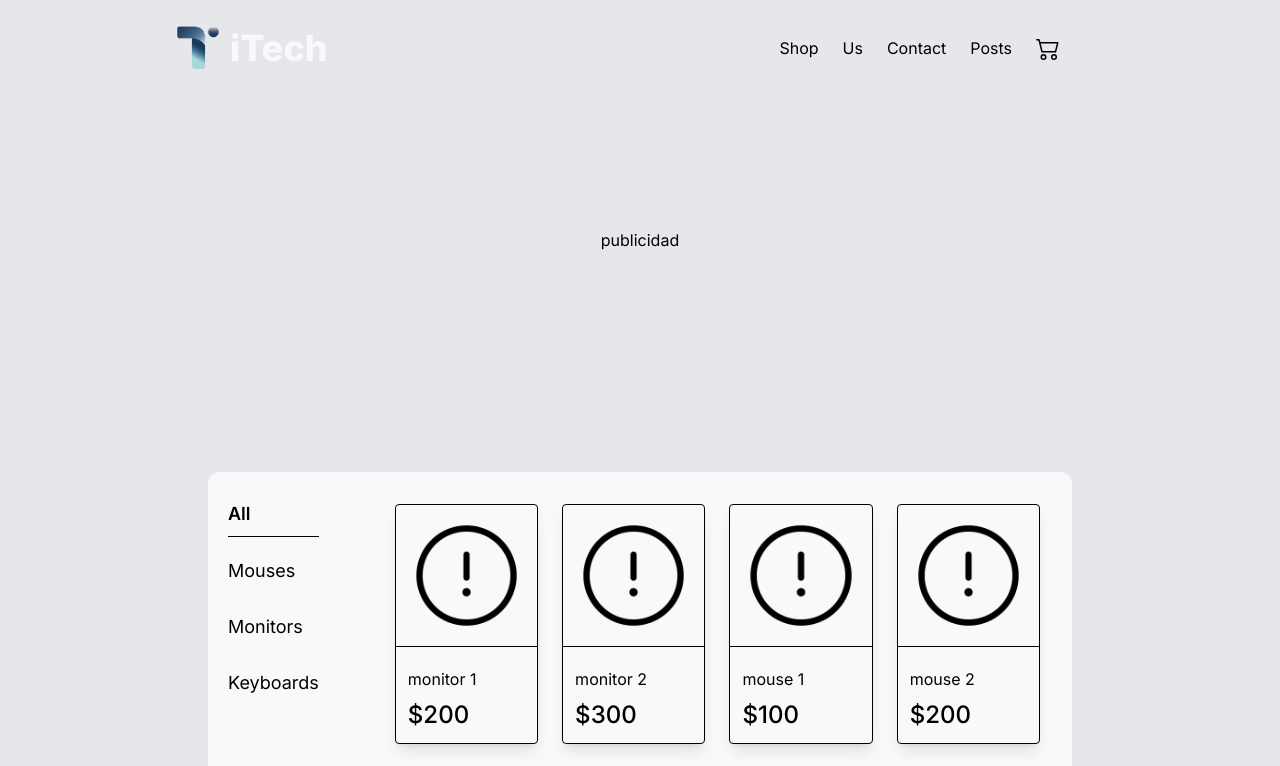
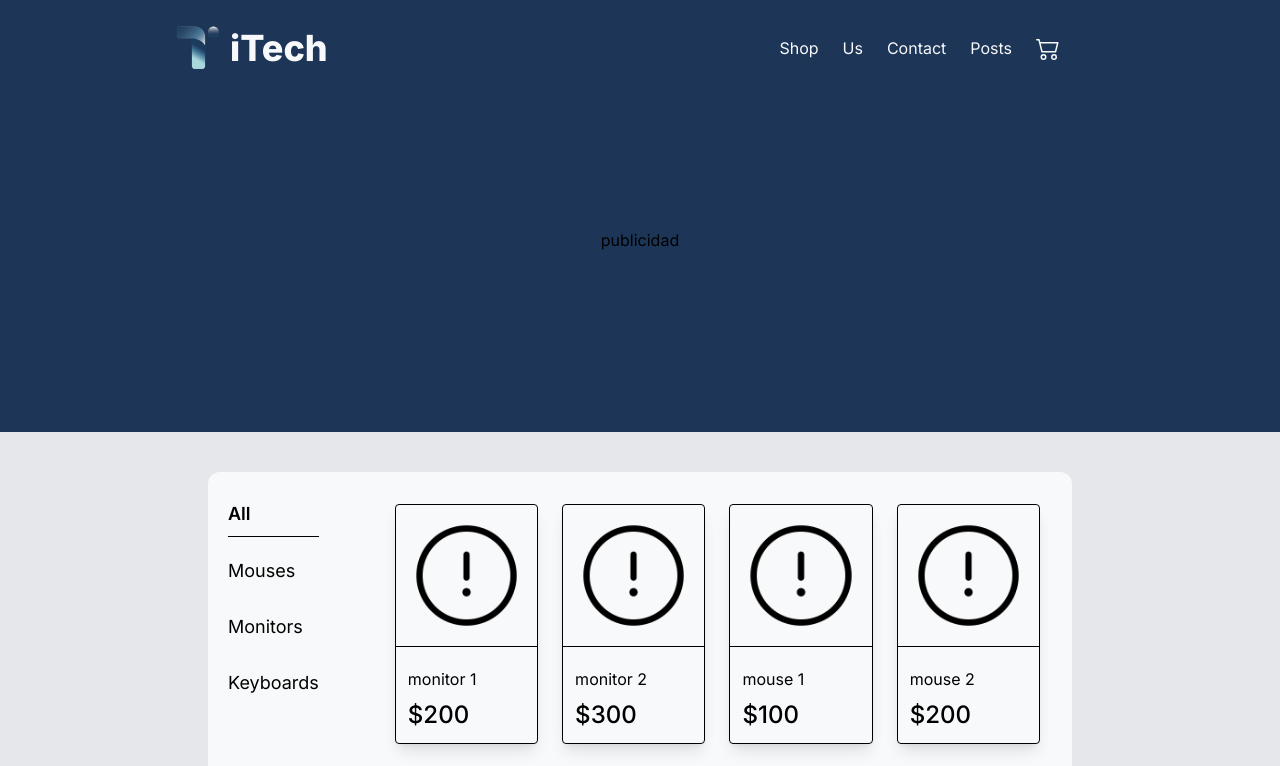
Before and after one commit to MatiasCancina/iTech-eCommerce, a Next.js app: page / in a window 1280 px wide. Shown: the top 766 px of the page. Built offline with nearby package versions, Linux system fonts and the light colour scheme.

Commit message:
add styles

```diff
--- a/components/ui/NavBar.jsx
+++ b/components/ui/NavBar.jsx
@@ -55,7 +55,7 @@ export const NavBar = () => {
     pathname === "/keyboards";
 
   return (
-    <div className="bg-gray-800 flex justify-center items-center flex-col">
+    <div className="bg-darkBlue flex justify-center items-center flex-col">
       {/* Desktop Nav */}
       <nav className=" w-full lg:flex lg:justify-between lg:items-center lg:border-box lg:pt-6 py-6 md:px-32 lg:px-40 xl:px-52 2xl:px-96 hidden select-none">
         <div className="relative">
@@ -70,31 +70,31 @@ export const NavBar = () => {
         <div className="flex justify-end items-center w-1/2">
           <Link
             href="/"
-            className="text-base text-slate-100 p-3 hover:bg-gray-700 rounded-full"
+            className="text-base text-white p-3 hover:bg-navBtnHover rounded-full"
           >
             Shop
           </Link>
           <Link
             href="/us"
-            className="text-base text-slate-100 p-3 hover:bg-gray-700 rounded-full"
+            className="text-base text-white p-3 hover:bg-navBtnHover rounded-full"
           >
             Us
           </Link>
           <Link
             href="/contact"
-            className="text-base text-slate-100 p-3 hover:bg-gray-700 rounded-full"
+            className="text-base text-white p-3 hover:bg-navBtnHover rounded-full"
           >
             Contact
           </Link>
           <Link
             href="/posts"
-            className="text-base text-slate-100 p-3 hover:bg-gray-700 rounded-full"
+            className="text-base text-white p-3 hover:bg-navBtnHover rounded-full"
           >
             Posts
           </Link>
           <Link
             href="/cart"
-            className="text-slate-100 p-3 hover:bg-gray-700 rounded-full"
+            className="text-white p-3 hover:bg-navBtnHover rounded-full"
           >
             <BsCart2 className="text-2xl" />
           </Link>
@@ -116,7 +116,7 @@ export const NavBar = () => {
             <Image src={itech_logo} width={60} height={60} alt="itech logo" />
           </Link>
 
-          <Link href="/cart" className="text-slate-100 p-3 rounded-full">
+          <Link href="/cart" className="text-white p-3 rounded-full">
             <BsCart2 className="text-2xl" />
           </Link>
         </div>
```
